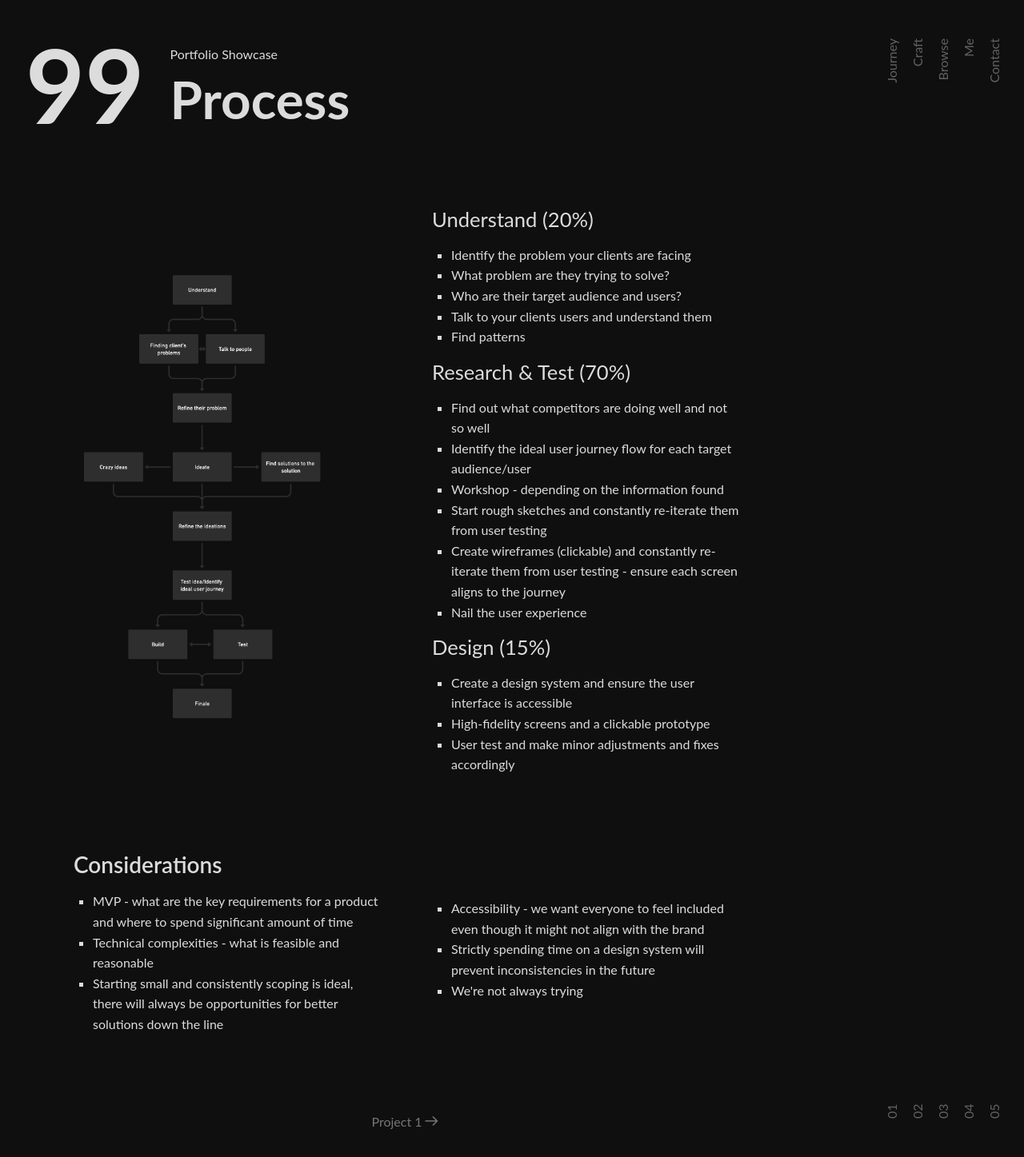
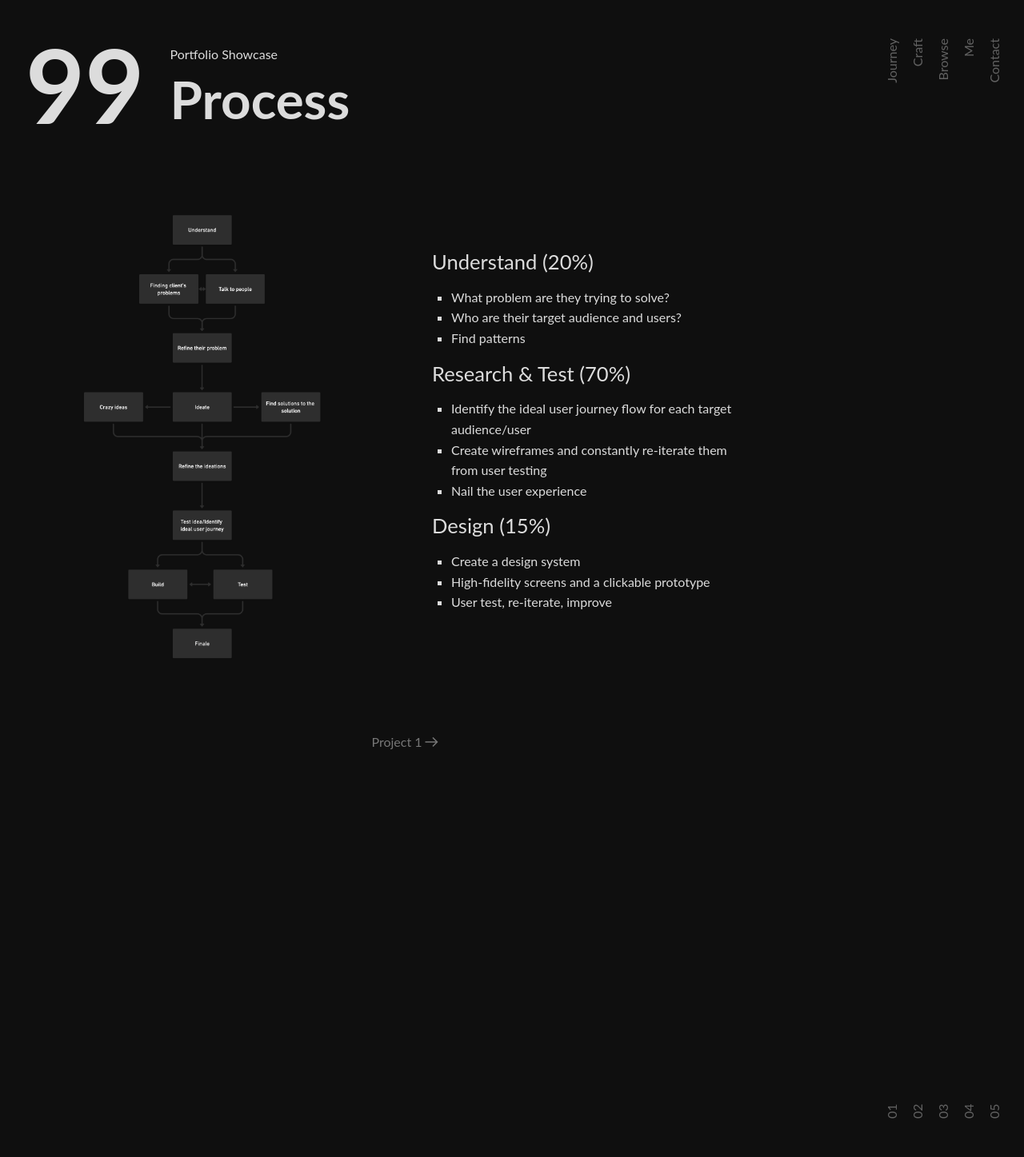
Before and after one commit to t-siri/portfolio-2022, a Jekyll site: the page built from _pages/portfolio-showcase-home.html, in a window 1280 px wide. Shown: the whole page at 80% size. Built offline with Jekyll 4.4.1, drawn with Linux system fonts in a browser that asks for light colours; some web fonts are replaced.

Commit message:
clean up showcase text

```diff
--- a/_pages/portfolio-showcase-home.html
+++ b/_pages/portfolio-showcase-home.html
@@ -26,10 +26,8 @@ subtitle: Portfolio Showcase
 					Understand (20%)
 				</p>
 				<ul>
-					<li>Identify the problem your clients are facing</li>
 					<li>What problem are they trying to solve?</li>
 					<li>Who are their target audience and users?</li>
-					<li>Talk to your clients users and understand them</li>
 					<li>Find patterns</li>
 				</ul>
 
@@ -37,13 +35,8 @@ subtitle: Portfolio Showcase
 					Research & Test (70%)
 				</p>
 				<ul>
-					<li>Find out what competitors are doing well and not so well</li>
 					<li>Identify the ideal user journey flow for each target audience/user</li>
-					<li>Workshop - depending on the information found</li>
-					<li>Start rough sketches and constantly re-iterate them from user testing</li>
-					<li>Create wireframes (clickable) and constantly re-iterate them from user testing - ensure each
-						screen aligns
-						to the journey</li>
+					<li>Create wireframes and constantly re-iterate them from user testing</li>
 					<li>Nail the user experience</li>
 				</ul>
 
@@ -52,31 +45,9 @@ subtitle: Portfolio Showcase
 					Design (15%)
 				</p>
 				<ul>
-					<li>Create a design system and ensure the user interface is accessible</li>
+					<li>Create a design system</li>
 					<li>High-fidelity screens and a clickable prototype</li>
-					<li>User test and make minor adjustments and fixes accordingly</li>
-				</ul>
-			</div>
-		</div>
-
-		<div class="subsection scroll-animation-false" style="width: 70vw;">
-			<div>
-				<p class="h3">Considerations</p>
-				<ul>
-					<li>MVP - what are the key requirements for a product and where to spend significant amount of
-						time</li>
-					<li>Technical complexities - what is feasible and reasonable</li>
-					<li>Starting small and consistently scoping is ideal, there will always be opportunities for
-						better solutions down the line</li>
-				</ul>
-			</div>
-			<div class="subsection__description">
-				<p class="h3"></p>
-				<ul>
-					<li>Accessibility - we want everyone to feel included even though it might not align with the brand
-					</li>
-					<li>Strictly spending time on a design system will prevent inconsistencies in the future</li>
-					<li>We're not always trying</li>
+					<li>User test, re-iterate, improve</li>
 				</ul>
 			</div>
 		</div>
```
Also changed, not shown: _pages/portfolio-showcase-p1.html (+10 -26 lines), _pages/portfolio-showcase-p2.html (+18 -44 lines), 3 other files.
